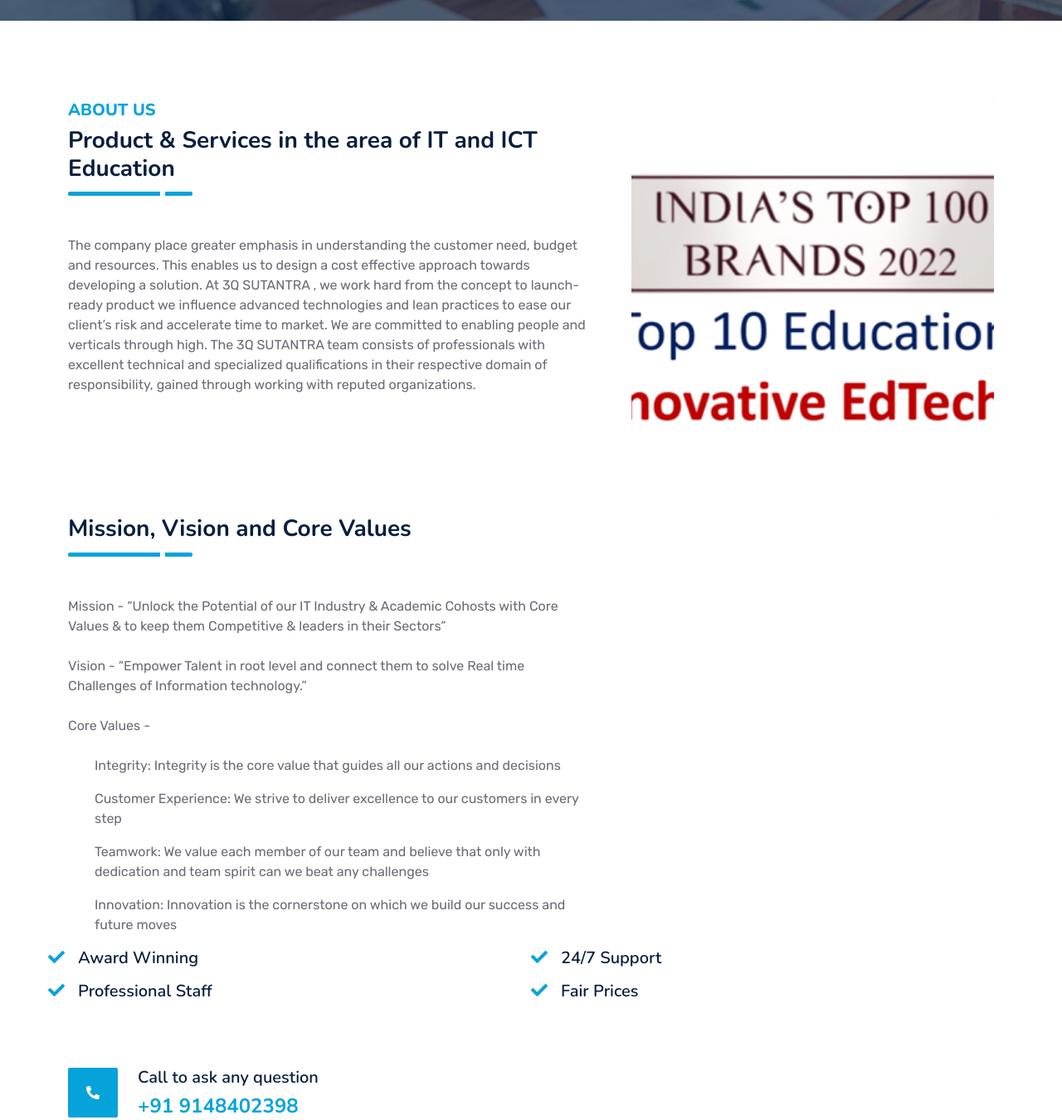
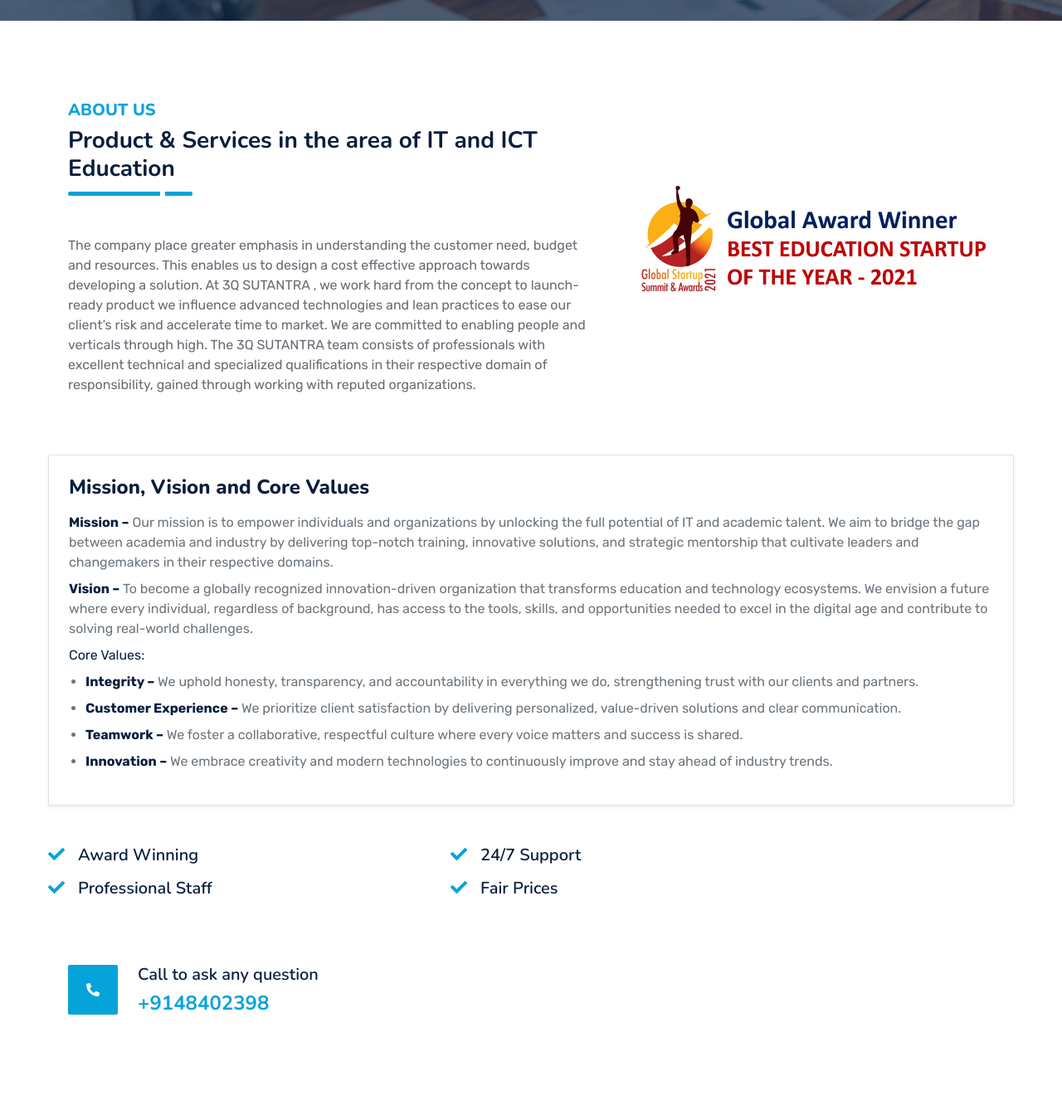
Before and after one commit to sharanya-ym/3q-sutantra, a plain HTML site: page startup-website-template/index.html in a window 1280 px wide. Shown: the part 740-2090 px from the top of the page at 83% size. Drawn offline with nearby package versions, Linux system fonts and the light colour scheme; animation ran at ten frames a second.

Commit message:
logo is added with about update

```diff
--- a/startup-website-template/index.html
+++ b/startup-website-template/index.html
@@ -66,8 +66,10 @@
     <!-- Navbar & Carousel Start -->
     <div class="container-fluid position-relative p-0">
         <nav class="navbar navbar-expand-lg navbar-dark px-5 py-3 py-lg-0">
-            <a href="index.html" class="navbar-brand p-0">
-                <h1 class="m-0"><i class="fa fa-user-tie me-2"></i>3Q SUTANTRA</h1>
+            <a href="index.html" class="navbar-brand d-flex align-items-center">
+    <img src="img/3Q-Sutantra-Logo-scaled.jpg" alt="3Q Logo" style="height: 80px; margin-right: 10px;">
+
+</a>
             </a>
             <button class="navbar-toggler" type="button" data-bs-toggle="collapse" data-bs-target="#navbarCollapse">
                 <span class="fa fa-bars"></span>
@@ -77,7 +79,7 @@
                     <a href="index.html" class="nav-item nav-link active">Home</a>
                     <a href="about.html" class="nav-item nav-link">About</a>
                     <a href="team.html" class="nav-item nav-link">Leadership team </a>
-                    <a href="service.html" class="nav-item nav-link">Services</a>
+                    <a href="service.html" class="nav-item nav-link">Corporate Services</a>
                     <div class="nav-item dropdown">
                         <a href="#" class="nav-link dropdown-toggle" data-bs-toggle="dropdown">3Q Academy</a>
                         <div class="dropdown-menu m-0">
@@ -238,34 +240,34 @@
                     </div> -->
                     <!-- <a href="quote.html" class="btn btn-primary py-3 px-5 mt-3 wow zoomIn" data-wow-delay="0.9s">Request A Quote</a> -->
                 </div>
-                <div class="col-lg-5" style="min-height: 500px;">
-                    <div class="position-relative h-100">
-                        <img class="position-absolute w-100 h-100 rounded wow zoomIn" data-wow-delay="0.9s" src=" <div class="col-lg-5" style="min-height: 500px;">
-                    <div class="position-relative h-100">
-                        <img class="position-absolute w-100 h-100 rounded wow zoomIn" data-wow-delay="0.9s" src="img/image.png" style="object-fit: cover;">
-                    </div>
-                    </div>
-                </div>
-            </div>
-            <div class="row g-5">
-                <div class="col-lg-7">
-                    <div class="section-title position-relative pb-3 mb-5">
-                        <!-- <h5 class="fw-bold text-primary text-uppercase">About Us</h5> -->
-                        <!-- <h1 class="mb-0">The Best IT Solution With 10 Years of Experience</h1> -->
-                        <h3 class="mb-0">Mission, Vision and Core Values</h3>
-                    </div>
-                    <p class="mb-4">Mission - “Unlock the Potential of our IT Industry & Academic Cohosts with Core Values & to keep them Competitive & leaders in their Sectors”</p>
-                    <p class="mb-4">Vision - “Empower Talent in root level and connect them to solve Real time Challenges of Information technology.”</p>
-                    <p class="mb-4">Core Values - <ul>Integrity: Integrity is the core value that guides all our actions and decisions</ul>
-                        <ul>Customer Experience: We strive to deliver excellence to our customers in every step</ul>
-                        <ul>Teamwork: We value each member of our team and believe that only with dedication and team spirit can we beat any challenges</ul>
-                        <ul>Innovation: Innovation is the cornerstone on which we build our success and future moves
+                  <div class="col-lg-5 text-center">
+    <img src="img/global.png" alt="Award" class="img-fluid wow zoomIn" data-wow-delay="0.3s"
+         style="max-width: 150%; height: auto; width: 100%; margin-top: 70px;">
+</div>
+         <div class="container bg-white p-4 shadow-sm border rounded" style="background-color: #fff;">
+    <h4 class="fw-bold text-dark mb-3">Mission, Vision and Core Values</h4>
 
-                        </ul>
-                    </p>
-        </div>
-        <div class="row g-0 mb-3">
-            <div class="col-sm-6 wow zoomIn" data-wow-delay="0.2s">
+    <p class="text-muted mb-2"><strong class="text-dark">Mission –</strong> Our mission is to empower individuals and organizations by unlocking the full potential of IT and academic talent. We aim to bridge the gap between academia and industry by delivering top-notch training, innovative solutions, and strategic mentorship that cultivate leaders and changemakers in their respective domains.</p>
+
+    <p class="text-muted mb-2"><strong class="text-dark">Vision –</strong> To become a globally recognized innovation-driven organization that transforms education and technology ecosystems. We envision a future where every individual, regardless of background, has access to the tools, skills, and opportunities needed to excel in the digital age and contribute to solving real-world challenges.</p>
+
+    <p class="text-dark fw-semibold mb-2">Core Values:</p>
+    <ul class="text-muted" style="padding-left: 20px;">
+        <li style="margin-bottom: 8px;"><strong class="text-dark">Integrity –</strong> We uphold honesty, transparency, and accountability in everything we do, strengthening trust with our clients and partners.</li>
+        <li style="margin-bottom: 8px;"><strong class="text-dark">Customer Experience –</strong> We prioritize client satisfaction by delivering personalized, value-driven solutions and clear communication.</li>
+        <li style="margin-bottom: 8px;"><strong class="text-dark">Teamwork –</strong> We foster a collaborative, respectful culture where every voice matters and success is shared.</li>
+        <li style="margin-bottom: 8px;"><strong class="text-dark">Innovation –</strong> We embrace creativity and modern technologies to continuously improve and stay ahead of industry trends.</li>
+    </ul>
+</div>
+
+
+
+
+
+
+
+        <div class="row g-0 mb-3 mt-5">
+            <div class="col-sm-5 wow zoomIn" data-wow-delay="0.2s">
                 <h5 class="mb-3"><i class="fa fa-check text-primary me-3"></i>Award Winning</h5>
                 <h5 class="mb-3"><i class="fa fa-check text-primary me-3"></i>Professional Staff</h5>
             </div>
@@ -280,10 +282,11 @@
             </div>
             <div class="ps-4">
                 <h5 class="mb-2">Call to ask any question</h5>
-                <h4 class="text-primary mb-0">+91 9148402398</h4>
+                <h4 class="text-primary mb-0">+9148402398</h4>
             </div>
         </div>
     <!-- About End -->
+
 
 
     <!-- Features Start -->
```
Also changed, not shown: startup-website-template/3qAcademy.html (+4 -3 lines), startup-website-template/about.html (+33 -28 lines), startup-website-template/blog.html (+4 -3 lines), startup-website-template/contact.html (+4 -3 lines), startup-website-template/faculty.html (+4 -3 lines), startup-website-template/feature.html (+4 -3 lines), startup-website-template/inter.html (+4 -3 lines), startup-website-template/projects.html (+4 -3 lines), startup-website-template/service.html (+4 -3 lines), startup-website-template/team.html (+4 -3 lines), startup-website-template/testimonial.html (+4 -3 lines), startup-website-template/img/3Q-Sutantra-Logo-scaled.jpg (added).
